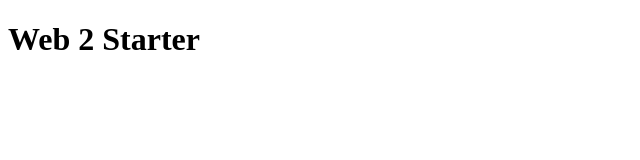
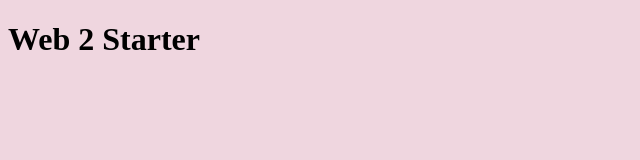
Before and after one commit to ngvanessa/web-2-starter, a plain HTML site: page index.html in a window 1280 px wide. Shown: the whole page, without its empty margins (0-640 px from the left). Drawn offline with Linux system fonts and the light colour scheme.

Commit message:
Connected stylesheet
Woohoo stylesheet! :)

```diff
--- /dev/null
+++ b/css/styles.css
@@ -0,0 +1,6 @@
+/* Styling */
+
+
+body {
+    background: rgb(239, 214, 223);
+}
--- a/index.html
+++ b/index.html
@@ -10,5 +10,8 @@
 
    <h1>Web 2 Starter</h1>
 
+   <link rel="stylesheet" href="css/styles.css">
+
+
 </body>
 </html>
```
Also changed, not shown: 1 other file.
